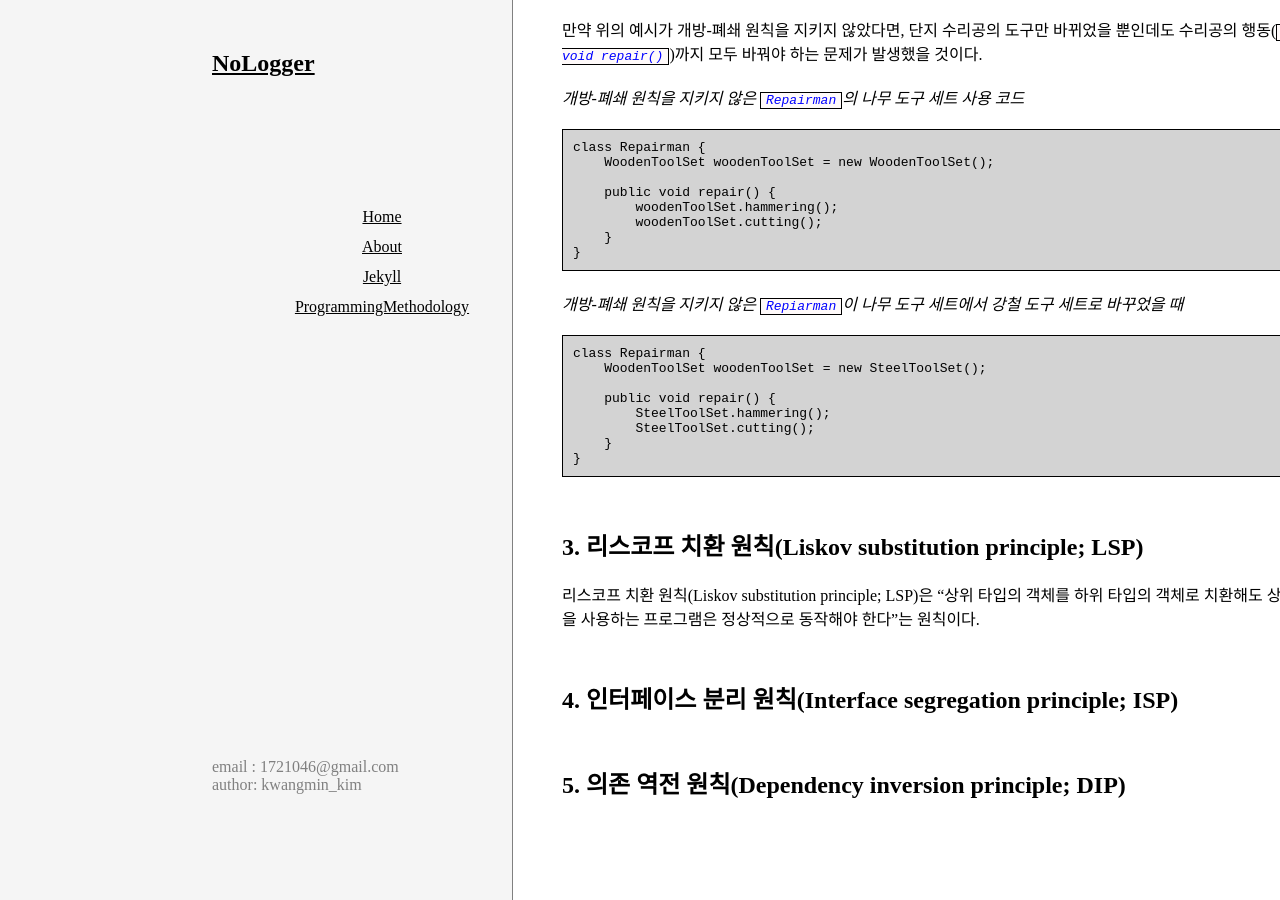
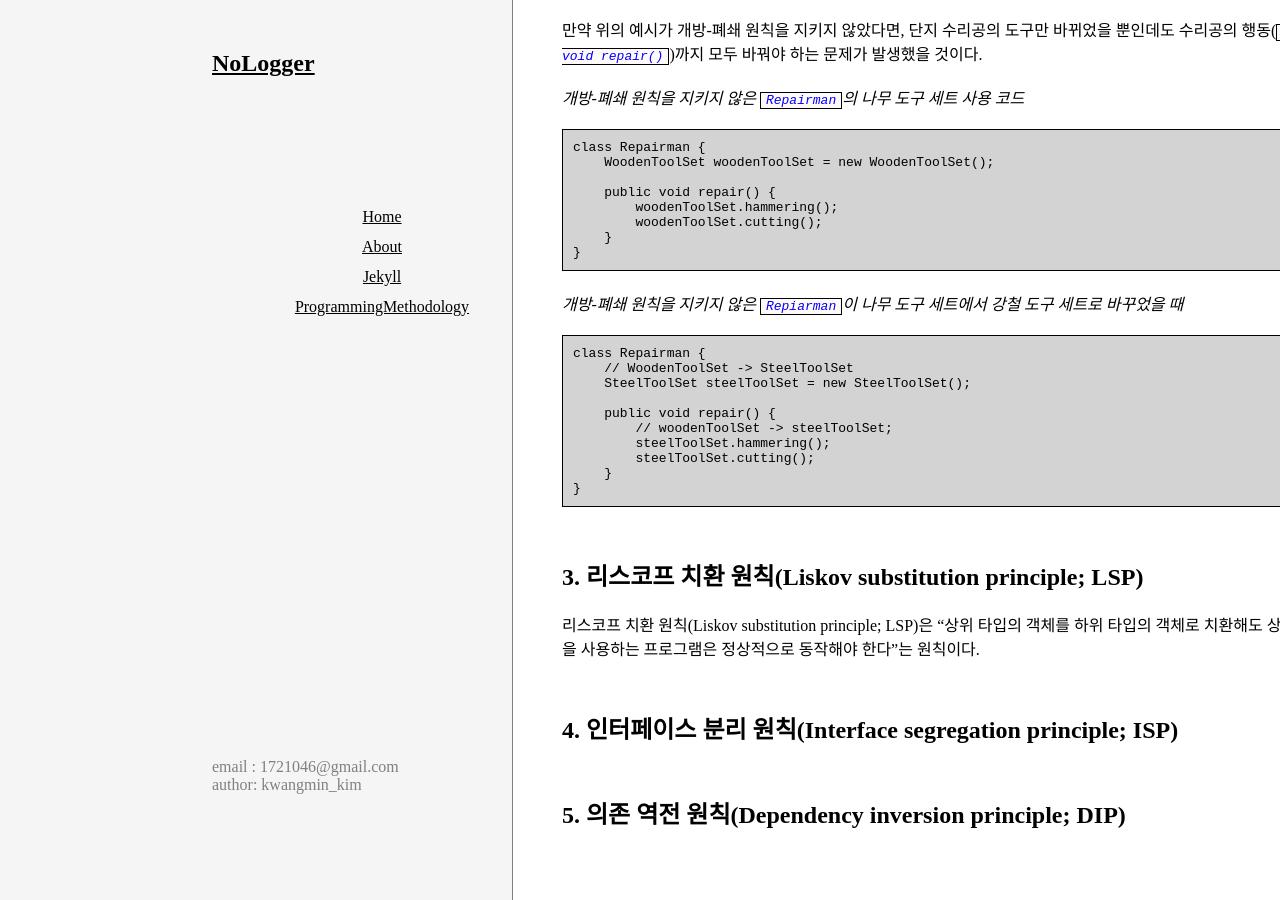
Before and after one commit to nologger/nologger.github.io, a Jekyll site: the page built from _posts/2022-12-27-SOLID-설계원칙.md, in a window 1280 px wide and 900 px high, scrolled down 4269 px. Built offline with Jekyll 4.4.1, drawn with Linux system fonts in a browser that asks for light colours; before the commit the page ends 5139 px from its top, so only the background shows below that.

Commit message:
update posting

````diff
--- a/_posts/2022-12-27-SOLID-설계원칙.md
+++ b/_posts/2022-12-27-SOLID-설계원칙.md
@@ -249,11 +249,13 @@ class Repairman {
 *개방-폐쇄 원칙을 지키지 않은 `Repiarman`이 나무 도구 세트에서 강철 도구 세트로 바꾸었을 때*
 ```java
 class Repairman {
-    WoodenToolSet woodenToolSet = new SteelToolSet();
+    // WoodenToolSet -> SteelToolSet
+    SteelToolSet steelToolSet = new SteelToolSet();
 
     public void repair() {
-        SteelToolSet.hammering();
-        SteelToolSet.cutting();
+        // woodenToolSet -> steelToolSet;
+        steelToolSet.hammering();
+        steelToolSet.cutting();
     }
 }
 ```
````
